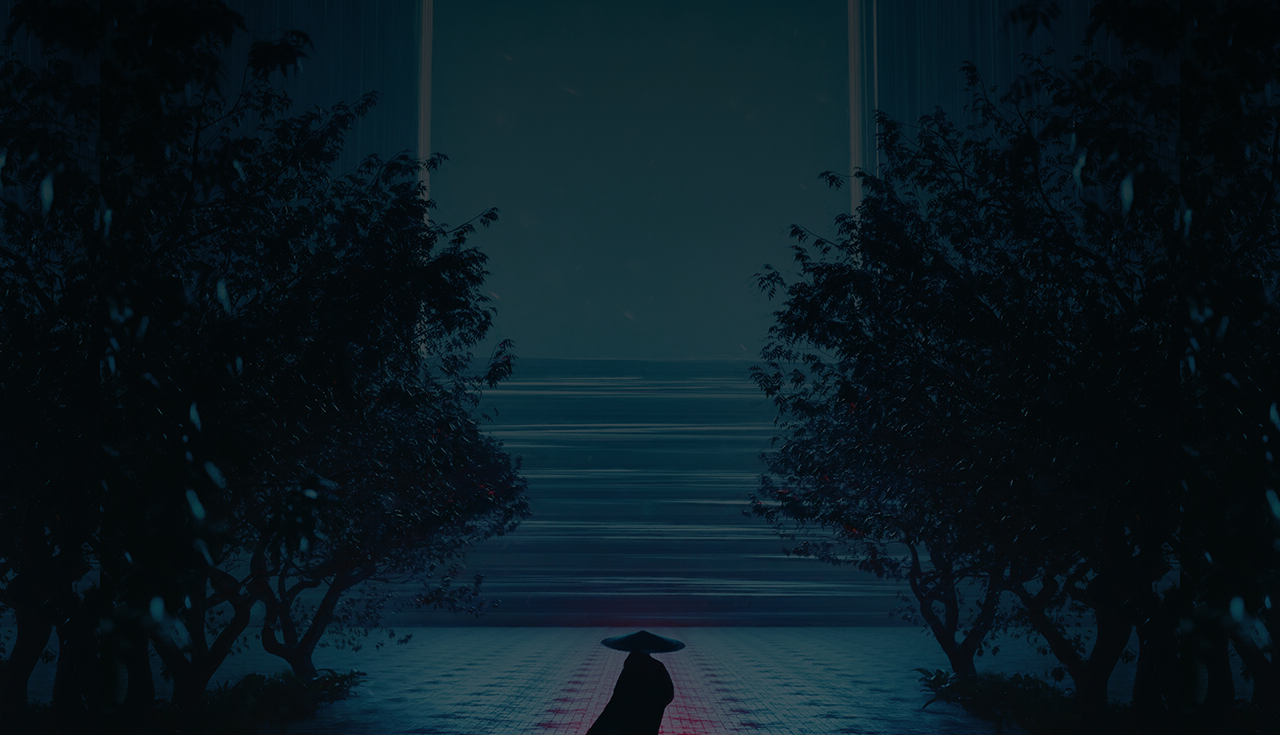
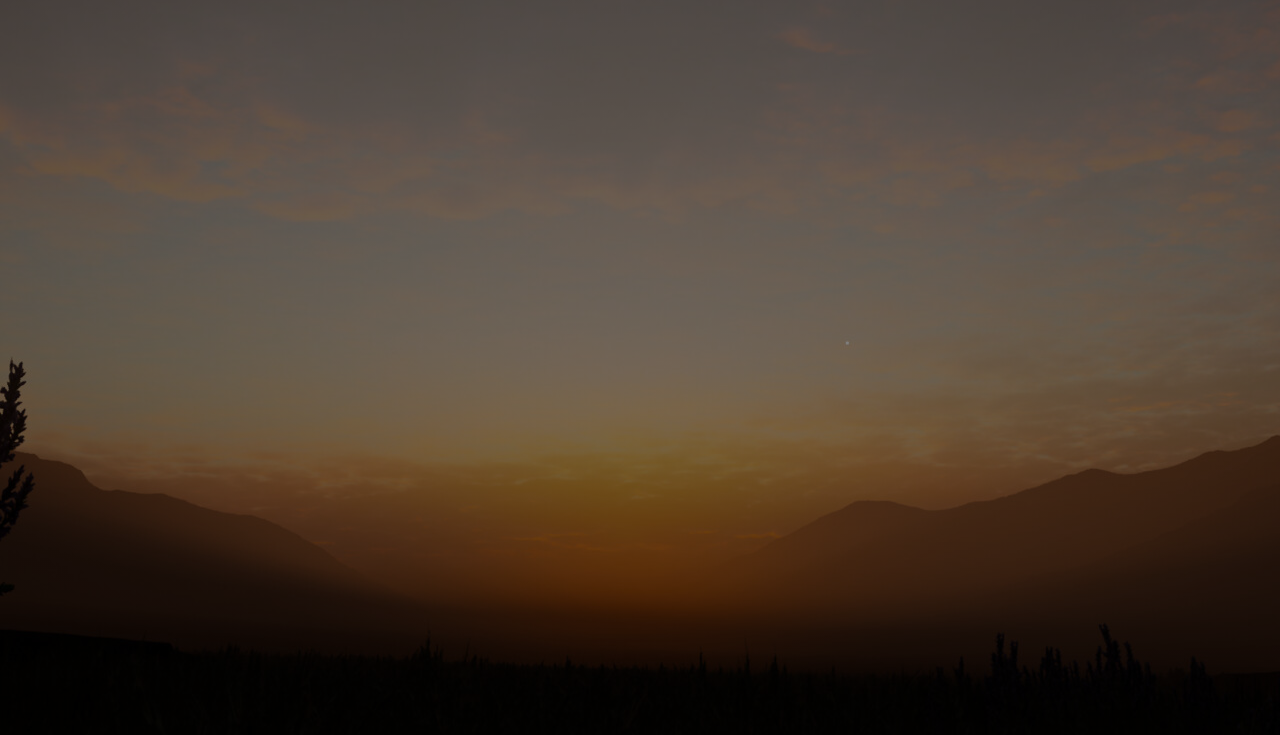
Before and after one commit to jaimemcmf/nim, a plain HTML site: page index.html in a window 1280 px wide. Shown: the part 81-816 px from the top of the page. Drawn offline with Linux system fonts and the light colour scheme.

Commit message:
imagem e linear gradient

```diff
--- a/index.css
+++ b/index.css
@@ -43,7 +43,7 @@
 }
 
 .page {
-    background-image: linear-gradient(rgba(0, 0, 0, 0.8), rgba(0, 0, 0, 0.6)), url("assets/ninja.jpg");
+    background-image: linear-gradient(rgba(0, 0, 0, 0.6), rgba(0, 0, 0, 0.4)), url("assets/por_do_sol.jpg");
     background-size: fill;
     background-position: center;
     height: 95vh;
```
